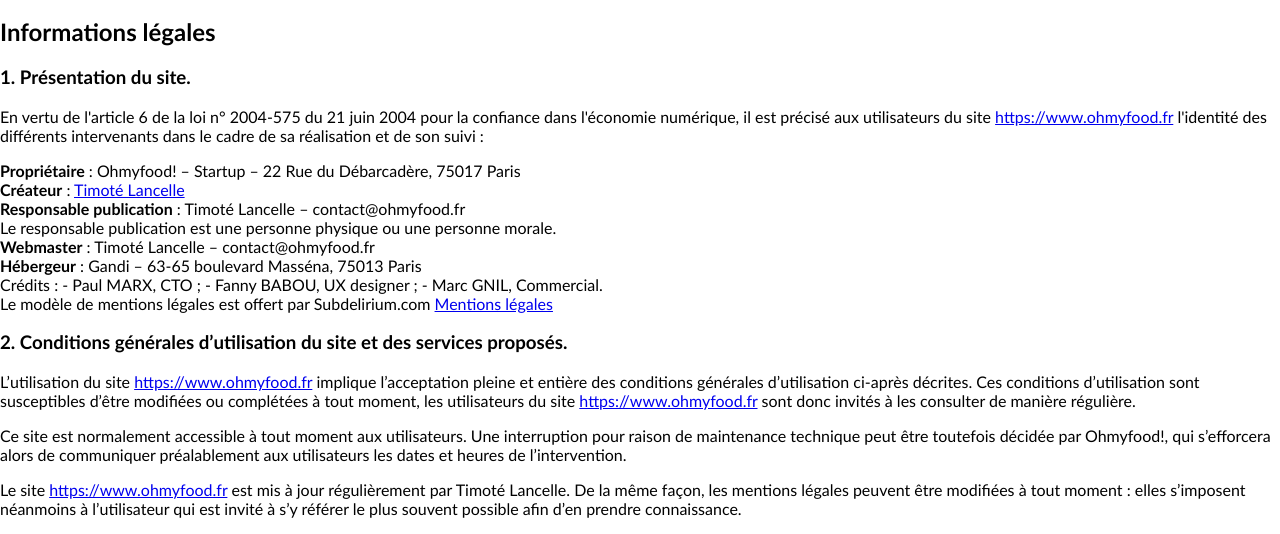
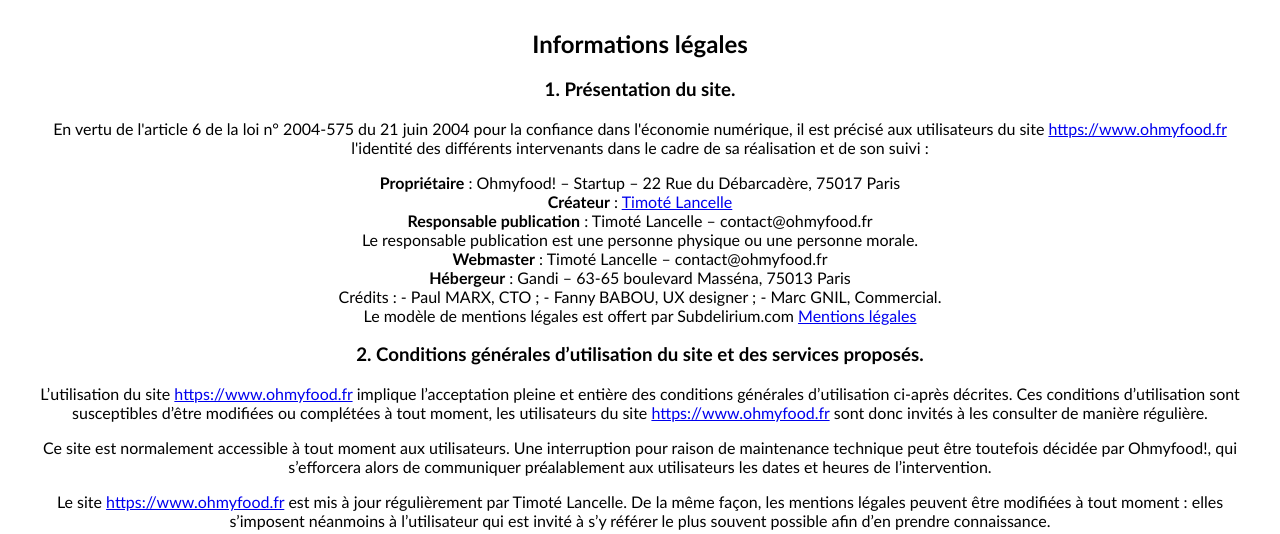
Before and after one commit to LancelleTimote/Projet-n-2-Dynamiser-une-page-web-avec-des-animations-CSS, a website: page mentions_legales.html in a window 1280 px wide. Shown: the part 145-679 px from the top of the page. Drawn offline with Linux system fonts and the light colour scheme; a web font is replaced by a local one.

Commit message:
Mise en page mentions légales

```diff
--- a/mentions_legales.html
+++ b/mentions_legales.html
@@ -27,7 +27,7 @@
                 <h1>ohmyfood</h1>
             </a>
         </header>
-        <div class="main">
+        <div class="mentions__block">
             <h2>Informations légales</h2>
             <h3>1. Présentation du site.</h3>
             <p>En vertu de l'article 6 de la loi n° 2004-575 du 21 juin 2004 pour la confiance dans l'économie numérique, il est précisé aux utilisateurs du site <a href="http://https://www.ohmyfood.fr/">https://www.ohmyfood.fr</a> l'identité des différents intervenants dans le cadre de sa réalisation et de son suivi :</p>
--- a/sass/main.scss
+++ b/sass/main.scss
@@ -8,3 +8,4 @@
 @import "./pages/menu_chic_française";
 @import "./pages/menu_delice_papilles";
 @import "./pages/menu_palette_gout";
+@import "./pages/mentions_legales";
--- /dev/null
+++ b/sass/pages/mentions_legales.scss
@@ -0,0 +1,4 @@
+.mentions__block {
+    margin: 2em;
+    text-align: center;
+}
```
Also changed, not shown: css/style.css, 1 other file.
